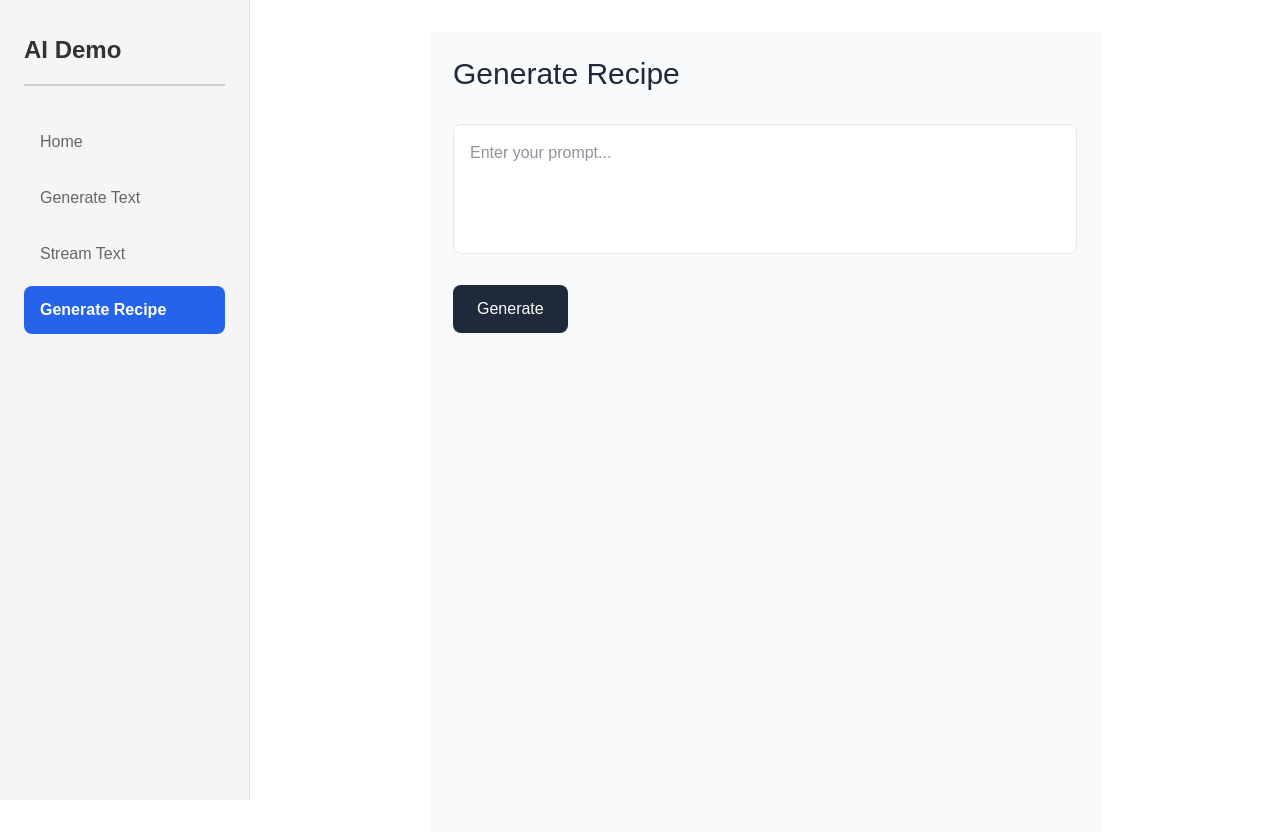
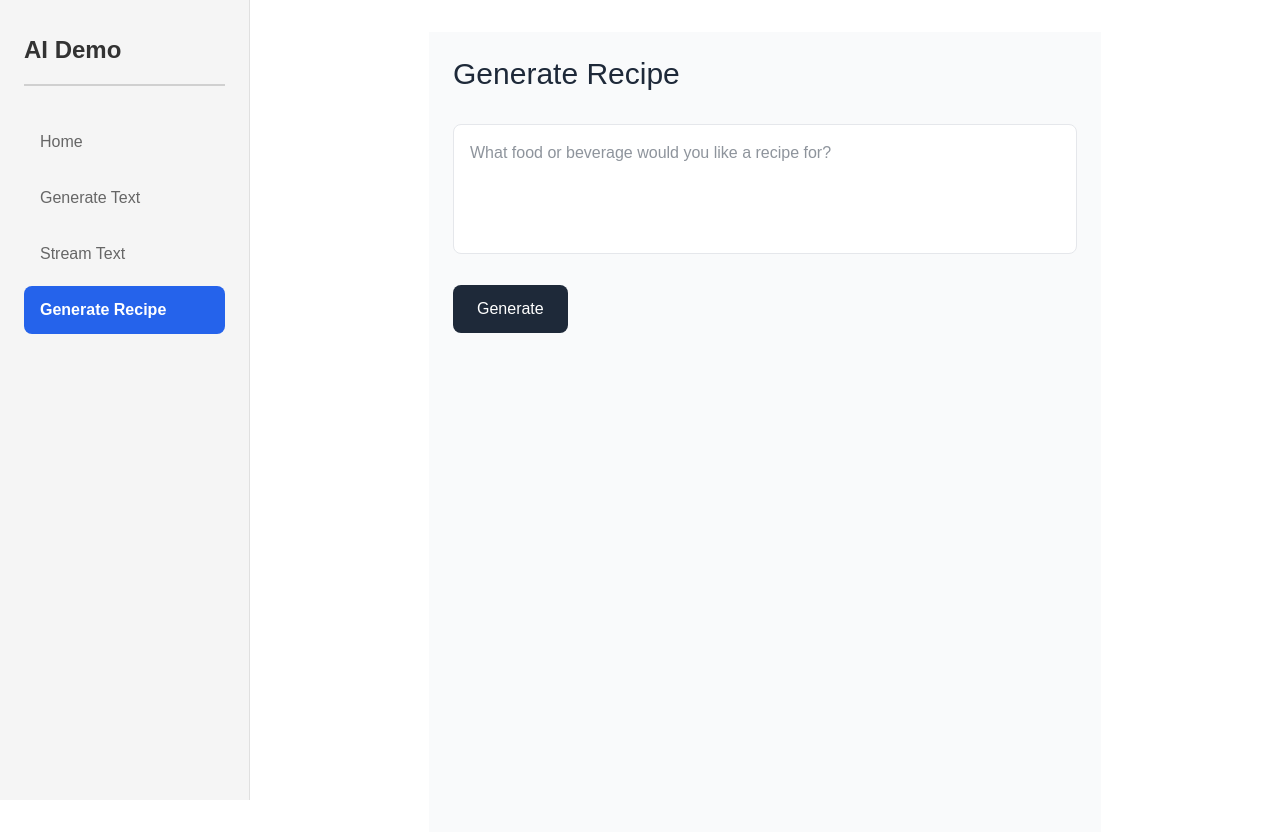
Before and after one commit to BobGerman/TestSite, a Next.js app in the folder nextAgent/ai-demo/: page /pages/generateRecipe in a window 1280 px wide. Shown: the top 838 px of the page. Built offline with nearby package versions, Linux system fonts and the light colour scheme.

Commit message:
Clean up recipe formatting

```diff
--- a/nextAgent/ai-demo/app/pages/generateRecipe/page.tsx
+++ b/nextAgent/ai-demo/app/pages/generateRecipe/page.tsx
@@ -21,20 +21,22 @@ export default function Home() {
 
       const responseObject: GeneratedRecipe = await response.json();
       const data = responseObject.object;
+
       const formattedRecipe =
 `Recipe Name: ${data.name}
 Description: ${data.description}
 Ingredients:
-${data.ingredients.map(ing => `- ${ing.amount} of ${ing.name}`).join("\n")}
+${data.ingredients.map(ing => `- ${ing.amount ?? ' '}${ing.name}`).join("\n")}
 
 Steps:
 ${data.steps.map((step, index) => `${index + 1}. ${step}`).join("\n")}
 `;
 
       setResult(formattedRecipe);
+
       // Alternatively, to see the raw JSON object, uncomment the line below:
       //
-      // setResult(JSON.stringify(data.object, null, 2));
+      // setResult(JSON.stringify(data, null, 2));
 
     } catch (error) {
       console.error("Error:", error);
@@ -53,7 +55,7 @@ ${data.steps.map((step, index) => `${index + 1}. ${step}`).join("\n")}
         <textarea
           value={prompt}
           onChange={(e) => setPrompt(e.target.value)}
-          placeholder="Enter your prompt..."
+          placeholder="What food or beverage would you like a recipe for?"
           className="w-full p-4 border border-gray-200 rounded-lg focus:ring-2 focus:ring-gray-300 focus:border-transparent outline-none resize-none transition-all text-gray-800 bg-white"
           rows={4}
         />
@@ -68,9 +70,6 @@ ${data.steps.map((step, index) => `${index + 1}. ${step}`).join("\n")}
 
       {result && (
         <div className="mt-8 p-6 bg-white border border-gray-200 rounded-lg shadow-sm">
-          <h3 className="text-lg font-medium text-gray-700 mb-4">
-            Generated Text:
-          </h3>
           <div className="text-gray-600 leading-relaxed whitespace-pre-wrap break-words">
             {result}
           </div>
```
